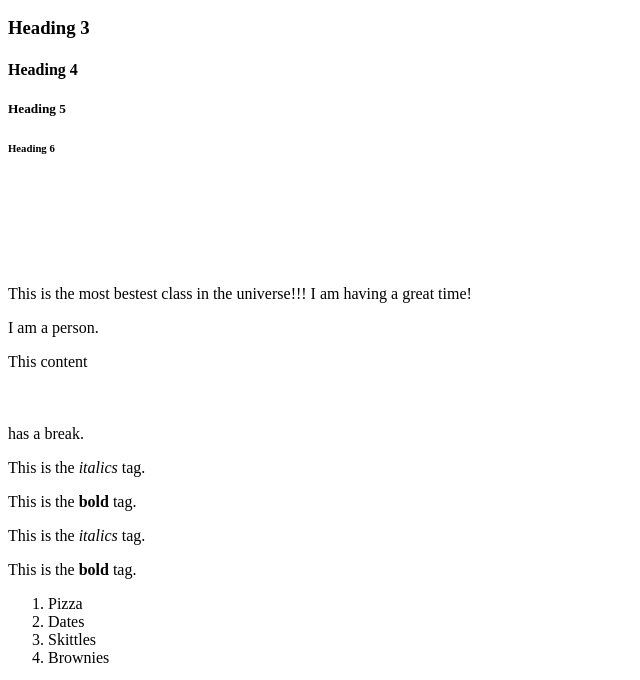
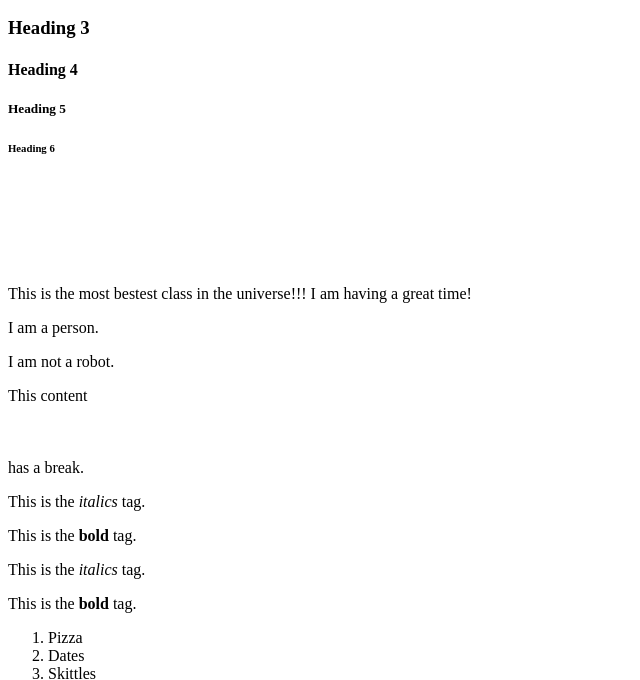
Before and after one commit to maiahunter/CIM111, a plain HTML site: page notes/week2/index.html in a window 1280 px wide. Shown: the part 96-776 px from the top of the page, without its empty margins (0-640 px from the left). Drawn offline with Linux system fonts and the light colour scheme.

Commit message:
added 'i am not a robot'

```diff
--- a/notes/week2/index.html
+++ b/notes/week2/index.html
@@ -17,6 +17,7 @@
     <br><br><br><br><br>
     <p>This is the most bestest class in the universe!!! I am having a great time! </p>
     <p>I am a person.</p>
+    <p>I am not a robot.</p>
     <p>This content
       <br><br><br><br>
 
```
